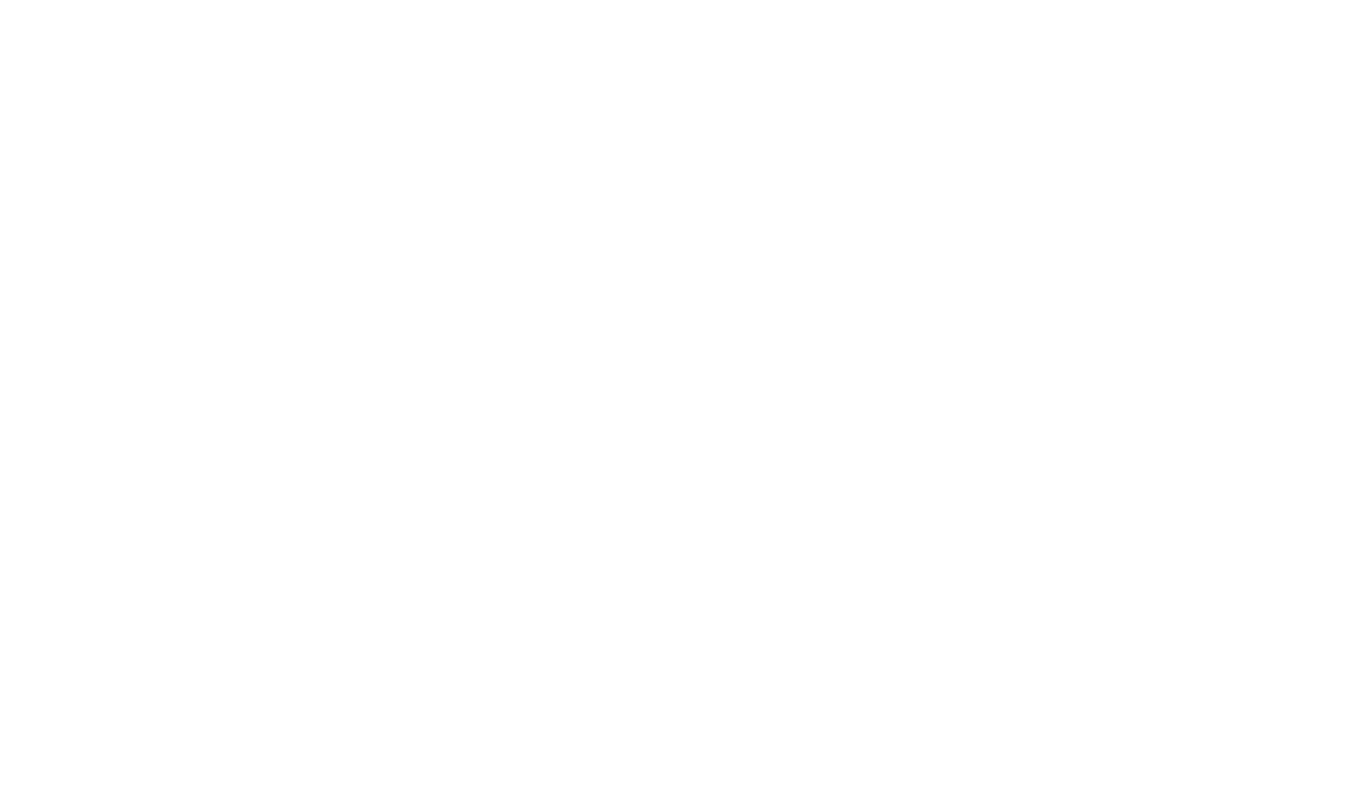
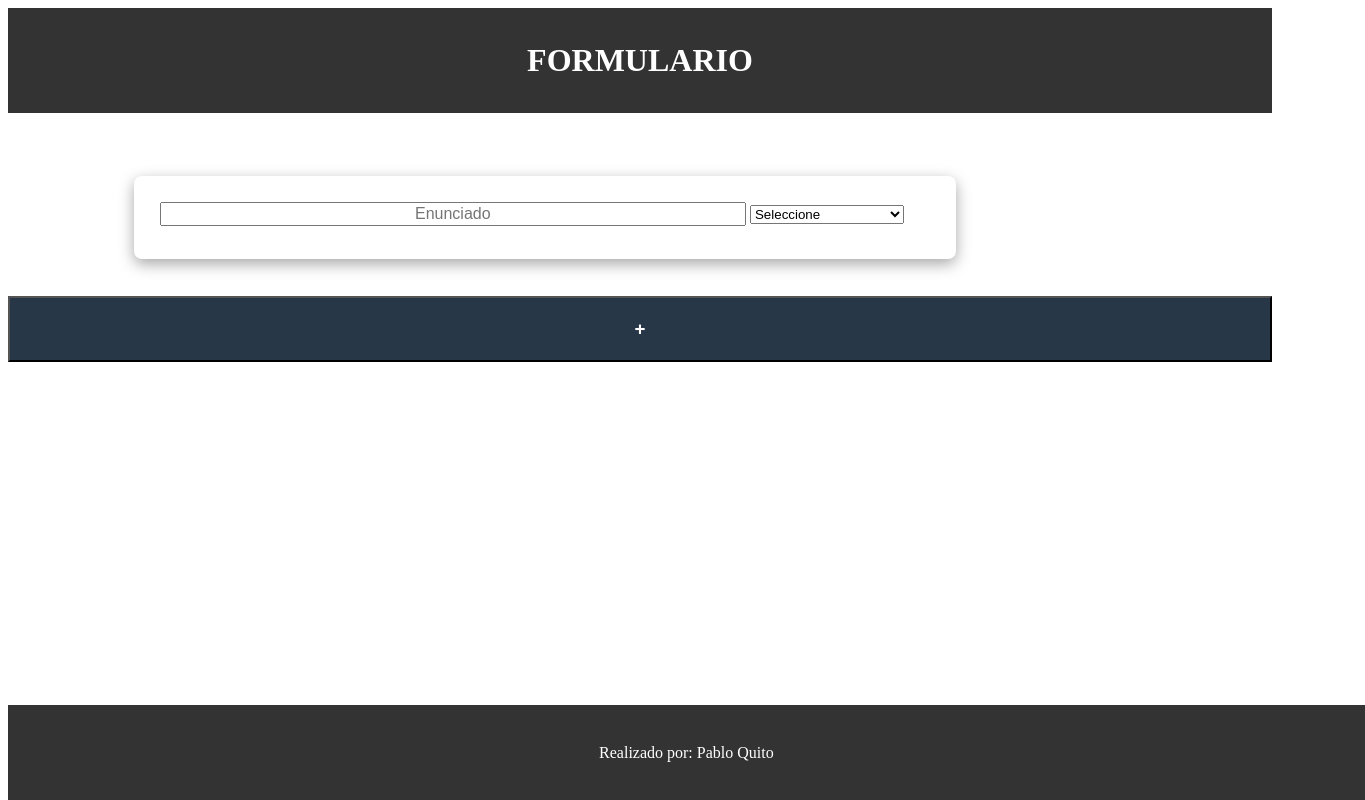
Before and after one commit to cuervo616/Formulario-Dinamico, a plain HTML site: page index.html in a window 1280 px wide. Shown: the whole page, 1365 px wide, since content can reach past the window. Drawn offline with Linux system fonts and the light colour scheme.

Commit message:
Creación de html y estilos

```diff
--- /dev/null
+++ b/css/styles.css
@@ -0,0 +1,48 @@
+header {
+    background-color: #333;
+    color: #fff;
+    padding: 1%;
+    text-align: center;
+    margin-bottom: 5%;
+}
+
+footer{
+    background-color: #333;
+    color: #fff;
+    text-align: center;
+    padding: 3%;
+    position: absolute;
+    bottom: 0;
+    width: 100%;
+}
+
+.itemform {
+    background-color: #fff;
+    border-radius: 8px;
+    box-shadow: rgba(0, 0, 0, 0.35) 0px 5px 15px;
+    padding: 2%;
+    margin: 0% 25% 3% 10%;
+    /*top-right-bottom-left*/
+}
+
+
+.enunciado-pregunta{
+    width: 75%;
+    margin-bottom: 1%;
+    font-size: medium;
+    text-align: center;
+}
+
+.op-respuesta{
+    width: 20%;
+    text-decoration: solid;
+
+}
+
+.new{
+    width: 100%;
+    background-color: #283747;
+    text-align: center;
+    color: #fff;
+    font-size: medium;
+}
--- a/index.html
+++ b/index.html
@@ -3,9 +3,29 @@
 <head>
     <meta charset="UTF-8">
     <meta name="viewport" content="width=device-width, initial-scale=1.0">
+    <link rel="stylesheet" href="./css/styles.css">
     <title>Document</title>
 </head>
 <body>
-
+    <header class="cabecera">
+        <h1>FORMULARIO</h1>
+    </header>
+    <form action="#" id="pregunta1">
+        <div class="itemform">
+            <input type="text" class="enunciado-pregunta" id="p1" placeholder="Enunciado">
+            <select name="tipo-respuesta" id="s1" class="op-respuesta">
+                <option value="0">Seleccione</option>
+                <option value="1">Respuesta Abierta</option>
+                <option value="2">Opciones</option>
+                <option value="3">Casillas</option>
+            </select>
+        </div>
+        <div clas="itemform" id="generadorPreunta">
+            <button type="button" value="1" name="btnCreaPregunta" id="btn-crear" class="new"><h3>+</h3></button>
+        </div>
+    </form>
+    <footer>
+        <label for="pie" class=>Realizado por: Pablo Quito</label>
+    </footer>
 </body>
 </html>
--- /dev/null
+++ b/js/main.js
@@ -0,0 +1 @@
+//Funciones principales
```
